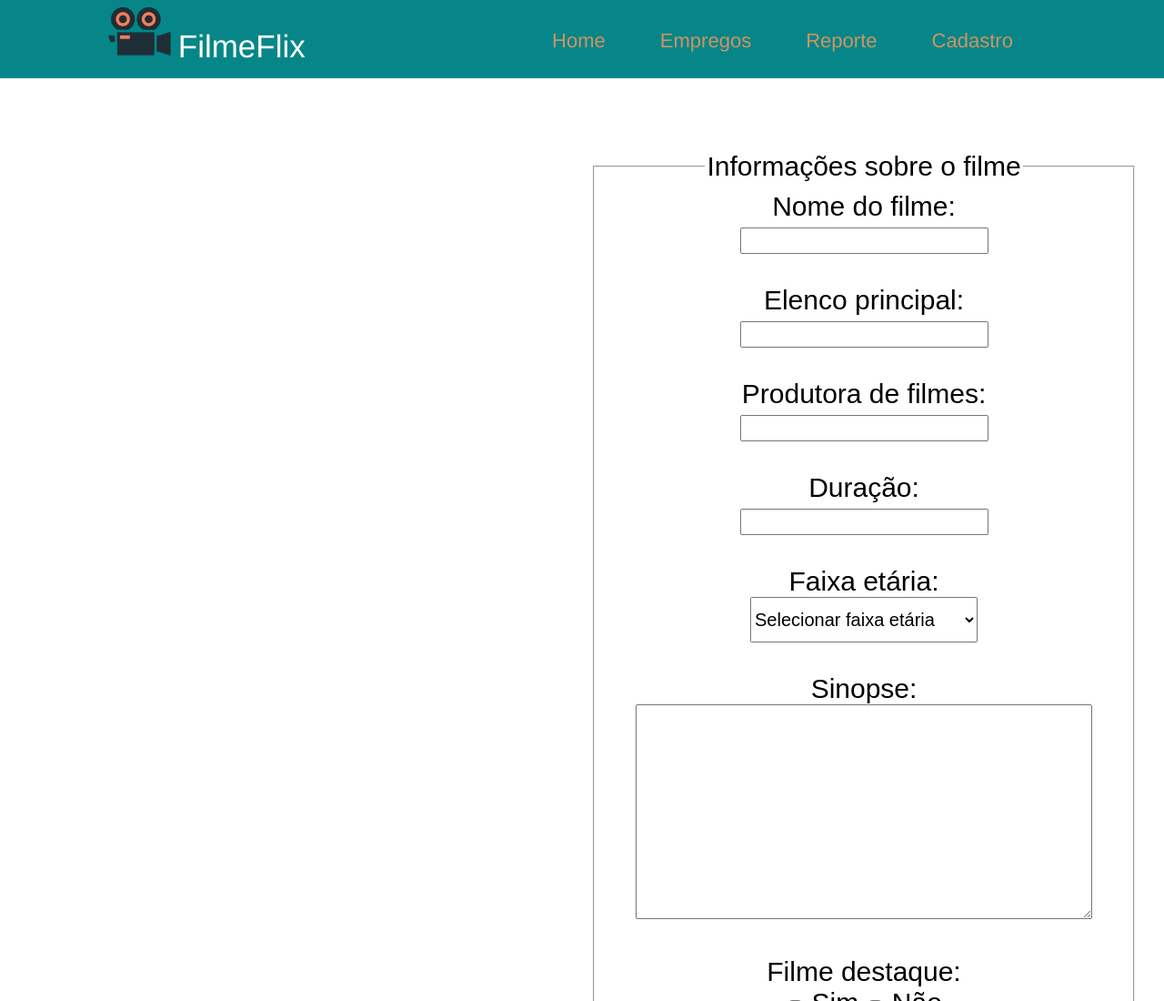
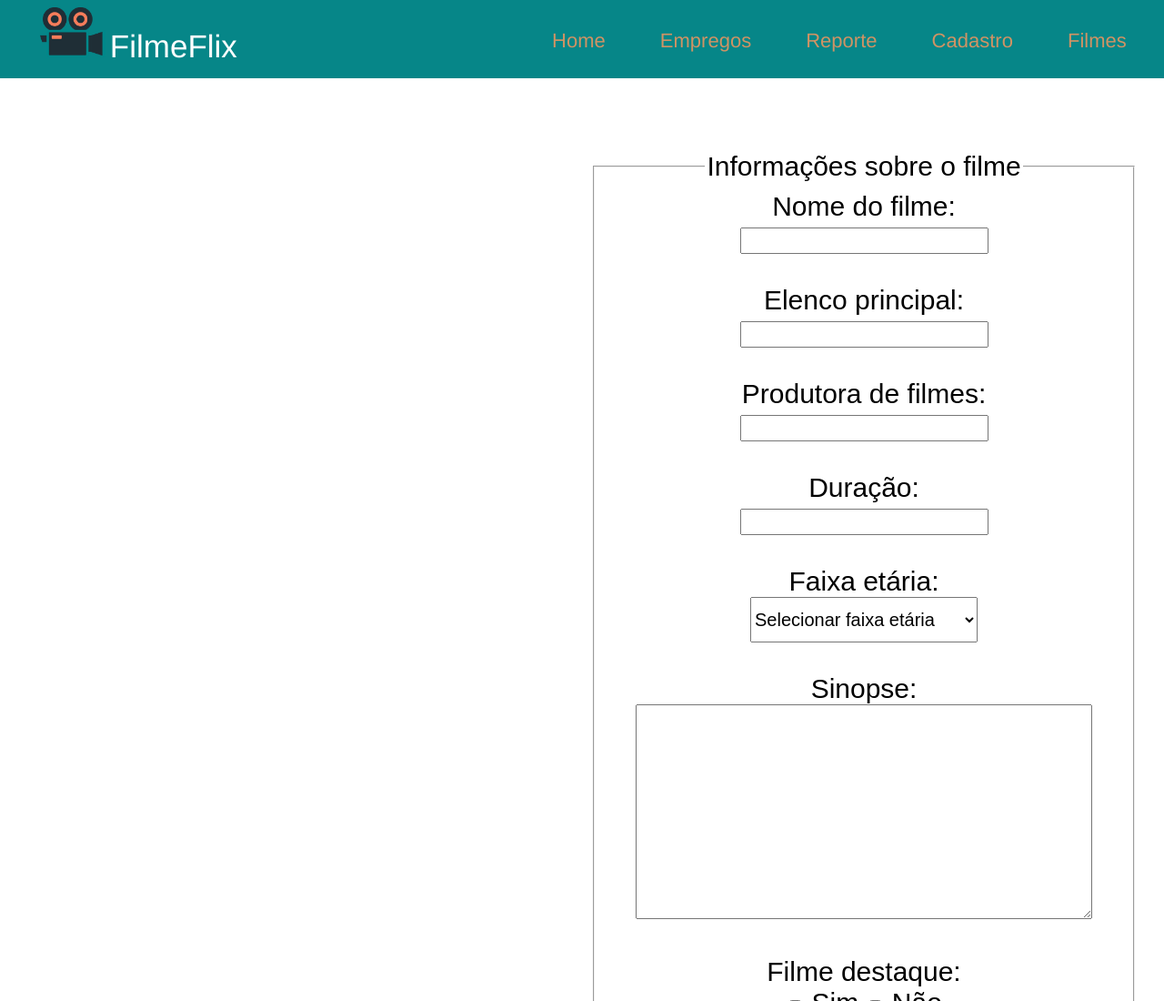
Before and after one commit to Tiobeee/projeto-colaborativo, a plain HTML site: page cadastro.html in a window 1280 px wide. Shown: the top 1100 px of the page at 91% size. Drawn offline with Linux system fonts and the light colour scheme.

Commit message:
Agora Acabou

```diff
--- a/cadastro.html
+++ b/cadastro.html
@@ -353,6 +353,11 @@ div.box {
 
                     </li>
 
+                    <li>
+
+                      <a href="listagem.html">Filmes</a>
+
+                    </li>
                 </ul>
 
             </nav>
```
